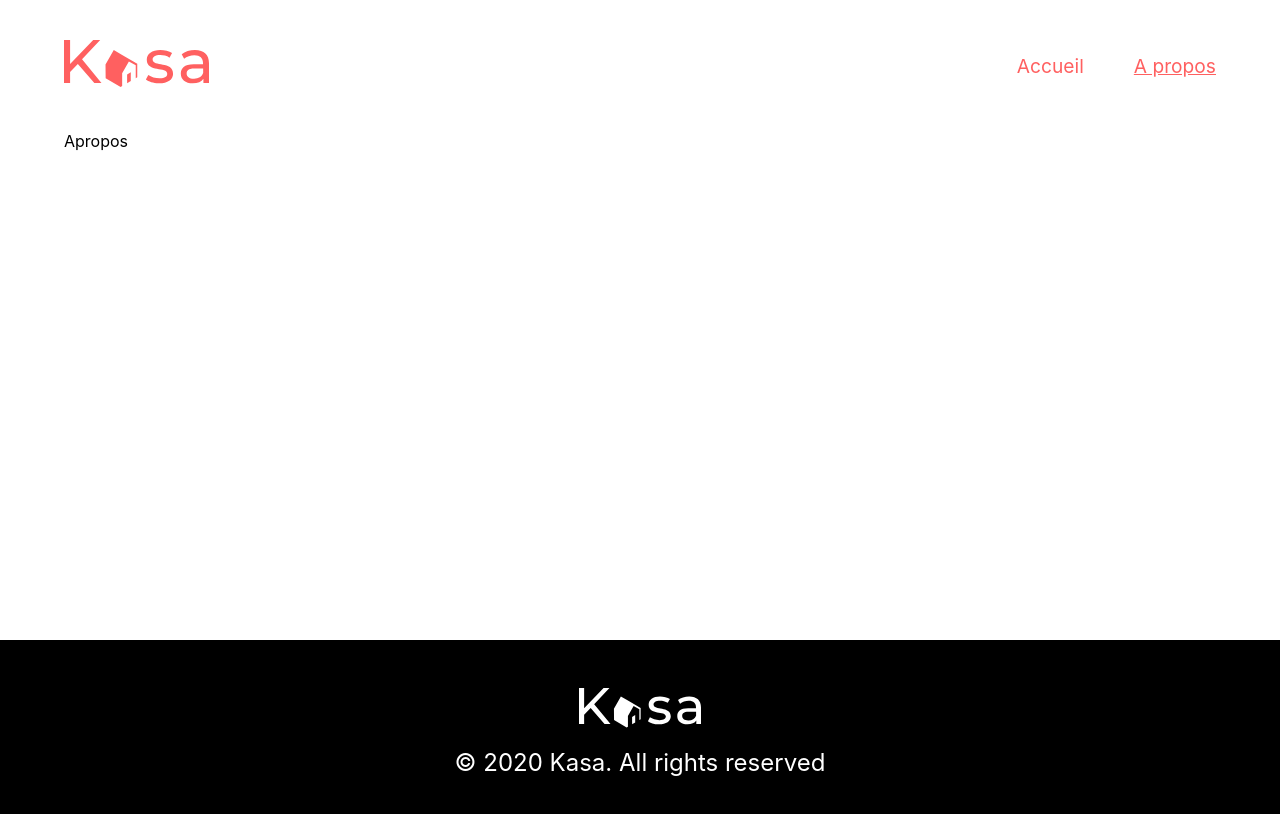
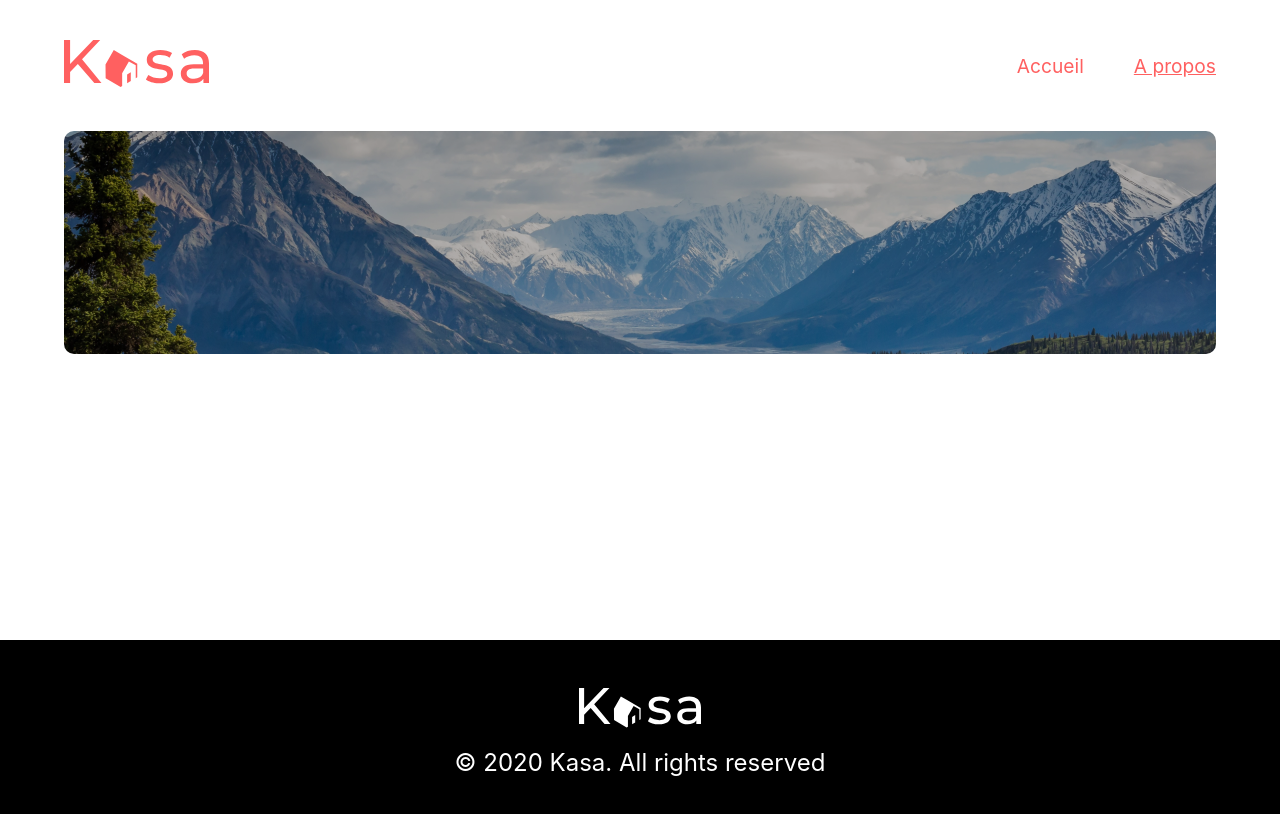
Before and after one commit to JustineLo/kasa, a React (Create React App) app: page /apropos in a window 1280 px wide. Shown: the top 814 px of the page. Built offline with nearby package versions, Linux system fonts and the light colour scheme.

Commit message:
add banner in apropos page

```diff
--- a/src/view/Apropos.js
+++ b/src/view/Apropos.js
@@ -1,11 +1,14 @@
-import React from 'react';
+import React from "react";
+import Banner from "../components/Banner";
+import banner from "../assets/aproposBanner.png";
 
 const Apropos = () => {
   return (
     <>
-    Apropos
+      <Banner image={banner} />
+      <div className="apropos-container"></div>
     </>
   );
-}
+};
 
 export default Apropos;
```
Also changed, not shown: src/assets/aproposBanner.png (added).
